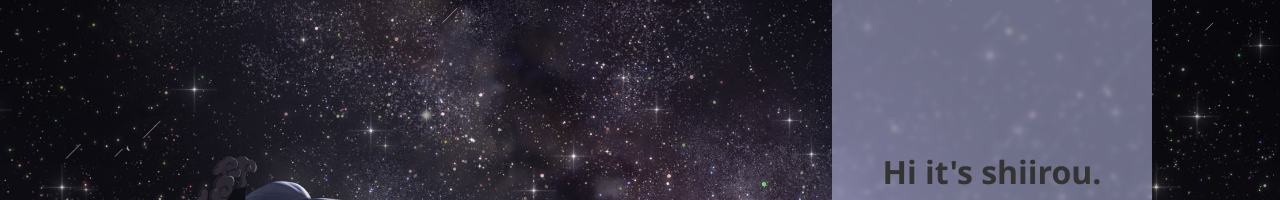
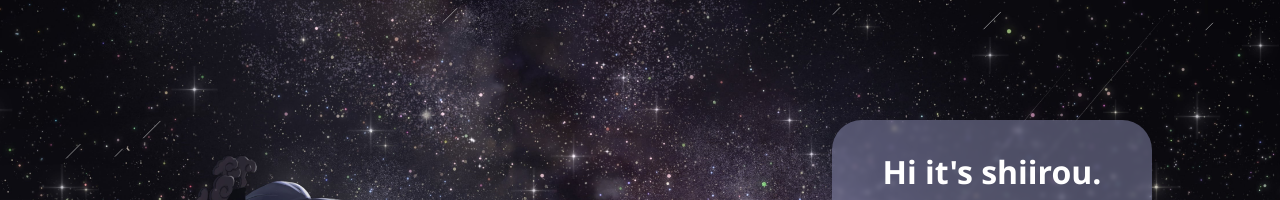
Before and after one commit to ff4500ll/ff4500ll.github.io, a plain HTML site: page index.html in a window 1280 px wide. Shown: the top 200 px of the page. Drawn offline with Linux system fonts and the light colour scheme.

Commit message:
Update profile.css

```diff
--- a/profile.css
+++ b/profile.css
@@ -2,7 +2,7 @@ body, html {
     margin: 0;
     padding: 0;
     height: 100%;
-    width: 100%;
+    color:white;
     font-family: 'Segoe UI', Tahoma, Geneva, Verdana, sans-serif; /* Default font for the entire page */
 }
 
@@ -21,11 +21,12 @@ body, html {
 
 .blur-section {
     position: absolute;
-    top: 0;
+    top: 15%;
     right: 10%;
-    height: 100%;
+    height: 70%;
     width: 25%;
-    background: rgba(207, 210, 255, 0.5);
+    color:white;
+    background: rgba(141, 144, 184, 0.5);
     backdrop-filter: blur(2px);
     display: flex;
     flex-direction: column;
@@ -34,12 +35,12 @@ body, html {
     text-align: center;
     padding: 20px;
     box-sizing: border-box;
+    border-radius: 30px;
 }
 
 .blur-section h1 {
     margin: 0;
     font-size: 2em;
-    color: #333;
 }
 
 .blur-section .link-wrapper {
@@ -52,7 +53,7 @@ body, html {
 .blur-section a {
     text-decoration: none;
     font-size: 1.2em;
-    color: #fff;
+    color: white;
     transition: background-color 0.3s, transform 0.3s;
 }
 
```
